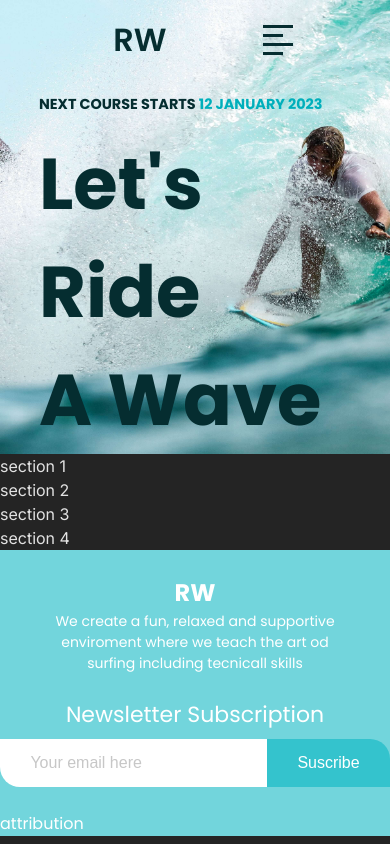
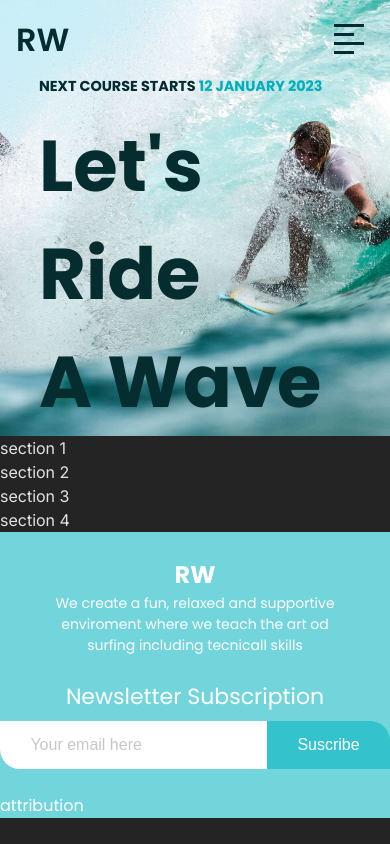
Before and after one commit to GeraAlcantara/surfLanding, a website built with Vite: page index.html in a window 390 px wide. Built offline with nearby package versions, Linux system fonts and the light colour scheme.

Commit message:
Agregado de cambios en HTML, CSS y JS

```diff
--- a/index.html
+++ b/index.html
@@ -28,18 +28,18 @@
             </div>
             <!-- Logo ends -->
             <!-- Hamburger menu starts -->
-            <div class="hamburger">
+            <button class="hamburger">
               <div class="line"></div>
               <div class="line short-line"></div>
               <div class="line"></div>
               <div class="line short-line"></div>
-            </div>
+            </button>
             <!-- Hamburger menu ends -->
             <!-- navigation starts -->
             <nav class="nav-bar">
               <ul class="nav-menu">
                 <li>
-                  <a href="#Course" class="nav-item active"
+                  <a href="#Course" class="nav-item"
                     ><span class="border-bot">Course</span></a
                   >
                 </li>
--- a/main.js
+++ b/main.js
@@ -3,7 +3,18 @@
  */
 const hamburger = document.querySelector('.hamburger');
 
+/**
+ * @type {NodeList}
+ */
+const navItem = document.querySelectorAll('.nav-item')
+
 hamburger.addEventListener('click', toggleHamburgerMenu);
+
+
+Array.from(navItem).forEach(e => e.addEventListener('click', () => {
+  const navBar = document.querySelector('.nav-bar');
+  navBar.classList.toggle('active');
+}));
 
 /**
  * @function toggleHamburgerMenu
--- a/style.css
+++ b/style.css
@@ -1,3 +1,4 @@
+
 /* ------------------------------------------------------------------------- */
 /* Favor de escribir sus css dendro de bloques de comentarios por asignación */
 /* ------------------------------------------------------------------------- */
@@ -18,23 +19,24 @@
   -webkit-text-size-adjust: 100%;
 
   /* Issue #24: Asignación de variables para la paleta de colores*/
-  --clr-primario-300: #c6e8eb;
-  --clr-primario-500: #72d5dc;
-  --clr-primario-700: #34c3cd;
-  --clr-primario-900: #00afbb;
+  --clr-primario-300: #C6E8EB;
+  --clr-primario-500: #72D5DC;
+  --clr-primario-700: #34C3CD;
+  --clr-primario-900: #00AFBB;
 
-  --clr-secundario-300: #86849e;
-  --clr-secundario-500: #304f4c;
-  --clr-sencudario-700: #1d426e;
-  --clr-secundario-900: #052d30;
+  --clr-secundario-300: #86849E;
+  --clr-secundario-500: #304F4C;
+  --clr-sencudario-700: #1D426E;
+  --clr-secundario-900: #052D30;
 
-  --clr-neutro-300: #ffffff;
-  --clr-neutro-500: #c7c7c7;
+  --clr-neutro-300: #FFFFFF;
+  --clr-neutro-500: #C7C7C7;
 
-  --clr-transparencias: #00afbb;
+  --clr-transparencias: #00AFBB;
 
-  --f-family-primaria: "Poppins", "sans serif";
+  --f-family-primaria: 'Poppins', "sans serif";
   /* --------------------------------- */
+
 }
 
 * {
@@ -57,14 +59,13 @@ a {
 }
 
 .logo {
-  padding: 1em;
+  height: 46px;
   display: inline;
 }
 
 /* Cambios de estilos a los <li> y <a>*/
 
-li,
-a {
+li,a {
   list-style: none;
   cursor: pointer;
   text-transform: uppercase;
@@ -79,6 +80,7 @@ header {
   color: var(--clr-secundario-500);
   font-family: var(--f-family-primaria);
   font-weight: 600;
+
 }
 
 .header-flex {
@@ -87,7 +89,8 @@ header {
   gap: 5em;
 }
 
-.logo > a {
+
+.logo>a {
   font-size: 2rem;
   font-weight: 600;
   color: var(--clr-secundario-900);
@@ -111,10 +114,6 @@ header {
   padding: 0.7rem 2rem;
 }
 
-.nav-item {
-  position: relative;
-}
-
 .nav-item:hover {
   color: var(--clr-primario-700);
   transition: all 0.5s ease-out;
@@ -122,20 +121,9 @@ header {
 
 .border-bot:hover {
   padding-bottom: 0.5em;
-  border-bottom: 1px solid lightblue;
+  border-bottom: 2px solid var(--clr-primario-700);
 }
 
-.nav-item::after {
-  content: "";
-  position: absolute;
-  left: 0;
-  bottom: 0;
-  width: 100%;
-  height: 2px;
-  transform: scaleX(0);
-  transform-origin: right;
-  transition: transform 250ms ease-in;
-}
 
 /* Responsive del Nav-bar */
 
@@ -143,6 +131,16 @@ header {
   .hamburger {
     display: block;
     cursor: pointer;
+    border: none;
+    background: none;
+    width: 46px;
+    height: 46px;
+  }
+  .header-flex {
+  justify-content: space-between;
+  width: 100%;
+  padding: 0 1rem;
+  margin-top: 1rem;
   }
 
   .hamburger .line {
@@ -159,16 +157,18 @@ header {
   .nav-bar {
     height: 0;
     position: absolute;
-    top: 86px;
+    top: 80px;
     left: 0;
     right: 0;
-    background-color: #f8f8f8;
+    background-color: #F8F8F8;
     transition: 0.5s;
     overflow: hidden;
   }
 
+
+
   .nav-bar.active {
-    min-height: calc(100vh - 86px);
+    min-height: calc(100vh - 80px);
   }
 
   .nav-bar ul {
@@ -186,16 +186,20 @@ header {
   .nav-bar.active ul {
     opacity: 1;
   }
+
 }
+
+
+
 
 /* Issue #14 Add hero banner */
 .hero-banner {
   display: flex;
   flex-direction: column;
   align-items: center;
-  background-color: red;
-  background-image: url("/public/img/hero.jpg");
+  background-image: url('/public/img/hero.jpg');
   background-size: cover;
+
 }
 
 .hero__content {
@@ -208,7 +212,7 @@ header {
   text-transform: uppercase;
   color: var(--clr-secundario-900);
   font-weight: bold;
-  font-size: 0.9em;
+  font-size: .9em;
 }
 
 .hero__content__date-cyan {
@@ -220,6 +224,32 @@ header {
   text-transform: capitalize;
   margin: 0;
   color: var(--clr-secundario-900);
+}
+
+@media screen and (min-width: 768px) {
+  .hero-banner {
+    height: 50vh;
+  }
+}
+
+@media screen and (min-width: 992px) {
+  .hero-banner {
+    height: 60vh;
+  }
+}
+
+@media screen and (min-width: 1200px) {
+  .hero-banner {
+    height: 80vh;
+  }
+
+  .hero__content__date {
+    font-size: 1em;
+  }
+
+  .hero__content__title {
+    font-size: 4.5em;
+  }
 }
 /*#20 Footer*/
 .footer {
```
